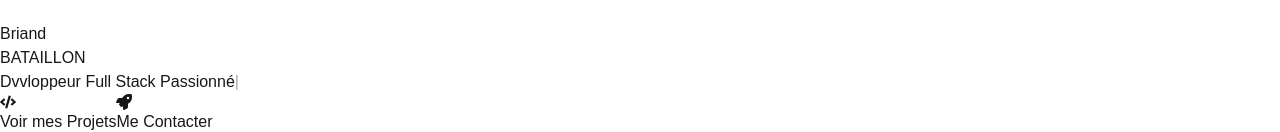
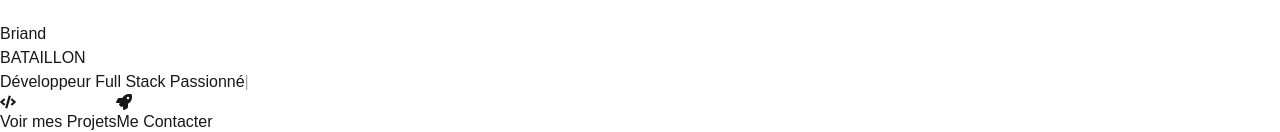
Before and after one commit to rrrecf/portfolioTrue, a Next.js app: page / in a window 1280 px wide. Shown: the part 1698-1830 px from the top of the page. Built offline with nearby package versions, Linux system fonts and the light colour scheme.

Commit message:
Last one

```diff
--- a/src/app/section/HeroSection.tsx
+++ b/src/app/section/HeroSection.tsx
@@ -35,10 +35,7 @@ export default function HeroSection() {
     let currentIndex = 0;
     const interval = setInterval(() => {
       if (currentIndex <= fullText.length) {
-        setText(prev => {
-          const nextChar = fullText[currentIndex - 1];
-          return `${prev}${nextChar || ''}`;
-        });
+        setText(fullText.slice(0, currentIndex));
         currentIndex++;
       } else {
         clearInterval(interval);
```
